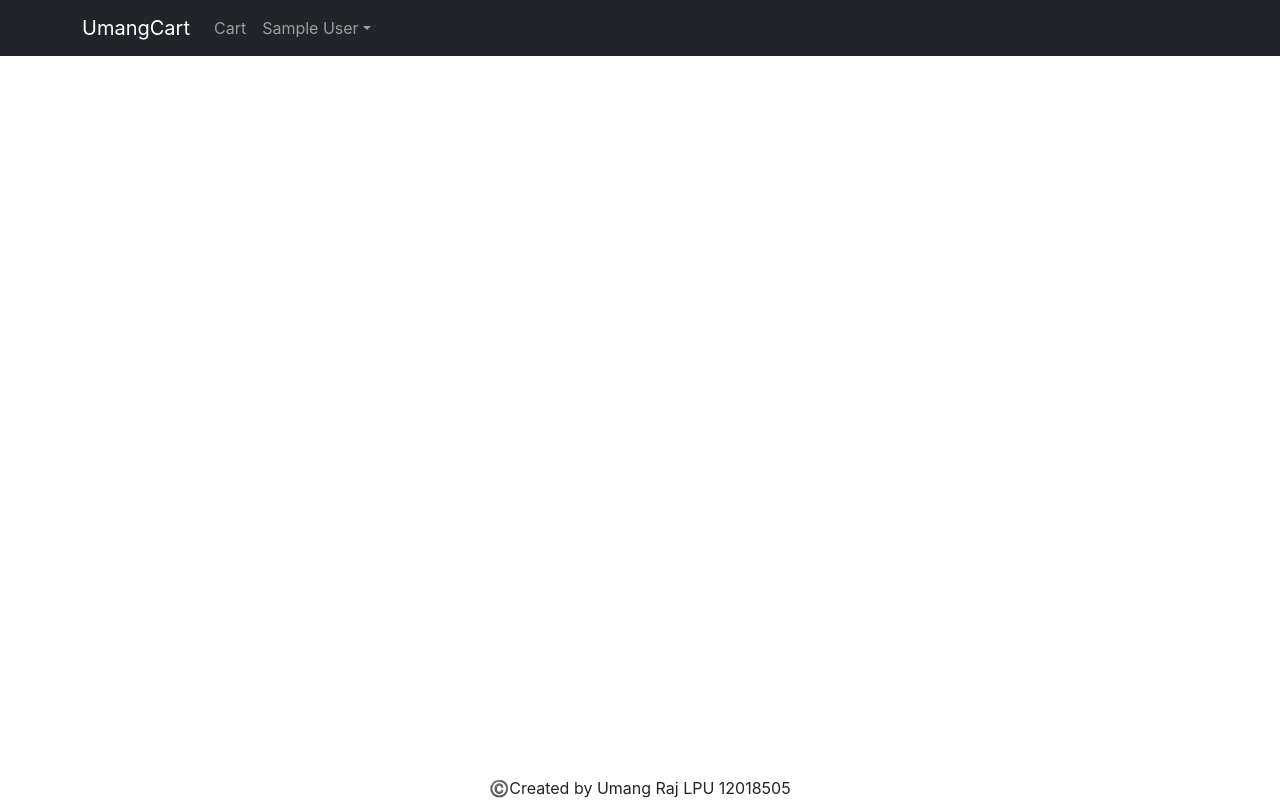
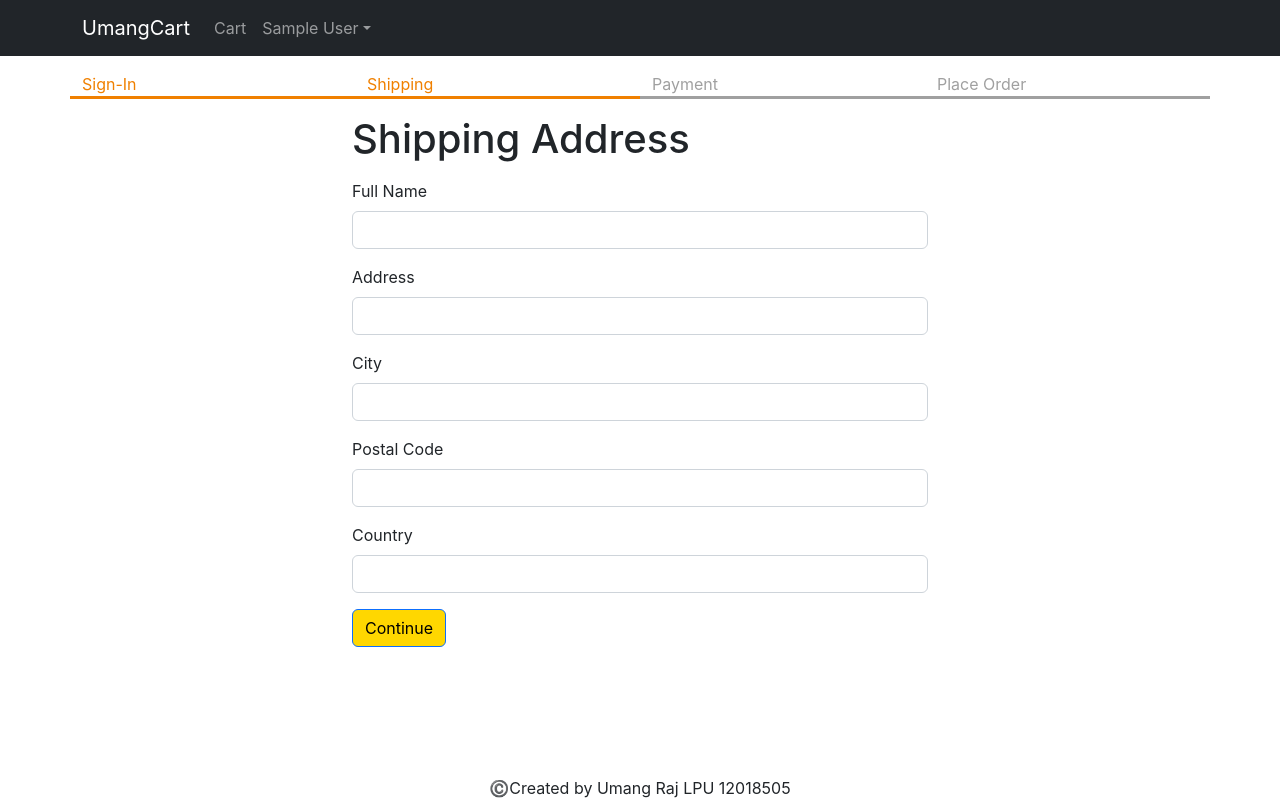
Before and after one commit to Umang7725/mern--eCommerce-Website, a React (Create React App) app in the folder UmangCart/frontend/: page /shipping in a window 1280 px wide. Built offline with nearby package versions, Linux system fonts and the light colour scheme; sample sign-in values are in the browser's storage.

Commit message:
Day-24 Created Shipping screen

```diff
--- a/UmangCart/frontend/src/App.js
+++ b/UmangCart/frontend/src/App.js
@@ -17,6 +17,7 @@
 import { Store } from './Store';
 import CartScreen from './screens/CartScreen';
 import SigninScreen from './screens/SigninScreen';
+import ShippingAddressScreen from './screens/ShippingAddressScreen';
 
 
 function App() {
@@ -28,6 +29,7 @@
   const signoutHandler = () => {
     ctxDispatch({ type: 'USER_SIGNOUT' });
     localStorage.removeItem('userInfo');
+    localStorage.removeItem('shippingAddress');
   };
 
   return (
@@ -84,6 +86,7 @@
           <Route path='/product/:slug' element ={<ProductScreen/>} />
           <Route path="/cart" element={<CartScreen />} />
           <Route path="/signin" element={<SigninScreen />} />
+          <Route path="/shipping" element={<ShippingAddressScreen />}/>
           <Route path='/' element={<HomeScreen/>} />
         </Routes>
         </Container>
--- a/UmangCart/frontend/src/Store.js
+++ b/UmangCart/frontend/src/Store.js
@@ -8,6 +8,9 @@
   : null,
 
   cart: {
+    shippingAddress: localStorage.getItem('shippingAddress')
+    ? JSON.parse(localStorage.getItem('shippingAddress'))
+    : {},
     cartItems: localStorage.getItem('cartItems')
       ? JSON.parse(localStorage.getItem('cartItems'))
       : [],
@@ -49,6 +52,18 @@
         return {
           ...state,
           userInfo: null,
+          cart: {
+            cartItems: [],
+            shippingAddress: {},
+          },
+        };
+      case 'SAVE_SHIPPING_ADDRESS':
+        return {
+          ...state,
+          cart: {
+            ...state.cart,
+            shippingAddress: action.payload,
+          },
         };
 
     default:
--- /dev/null
+++ b/UmangCart/frontend/src/components/CheckoutSteps.js
@@ -0,0 +1,14 @@
+import React from 'react';
+import Row from 'react-bootstrap/Row';
+import Col from 'react-bootstrap/Col';
+
+export default function CheckoutSteps(props) {
+  return (
+    <Row className="checkout-steps">
+      <Col className={props.step1 ? 'active' : ''}>Sign-In</Col>
+      <Col className={props.step2 ? 'active' : ''}>Shipping</Col>
+      <Col className={props.step3 ? 'active' : ''}>Payment</Col>
+      <Col className={props.step4 ? 'active' : ''}>Place Order</Col>
+    </Row>
+  );
+}
--- a/UmangCart/frontend/src/index.css
+++ b/UmangCart/frontend/src/index.css
@@ -70,3 +70,13 @@
 .small-container {
   max-width: 600px;
 }
+
+
+.checkout-steps > div {
+  border-bottom: 0.2rem solid #a0a0a0;
+  color: #a0a0a0;
+}
+.checkout-steps > div.active {
+  border-bottom: 0.2rem solid #f08000;
+  color: #f08000;
+}
--- /dev/null
+++ b/UmangCart/frontend/src/screens/ShippingAddressScreen.jsx
@@ -0,0 +1,111 @@
+import React, { useContext, useEffect, useState } from 'react';
+import { Helmet } from 'react-helmet-async';
+import Form from 'react-bootstrap/Form';
+import Button from 'react-bootstrap/Button';
+import { useNavigate } from 'react-router-dom';
+import { Store } from '../Store';
+import CheckoutSteps from '../components/CheckoutSteps';
+
+export default function ShippingAddressScreen() {
+  const navigate = useNavigate();
+  const { state, dispatch: ctxDispatch } = useContext(Store);
+  const {
+    userInfo,
+    cart: { shippingAddress },
+  } = state;
+  const [fullName, setFullName] = useState(shippingAddress.fullName || '');
+  const [address, setAddress] = useState(shippingAddress.address || '');
+  const [city, setCity] = useState(shippingAddress.city || '');
+  const [postalCode, setPostalCode] = useState(
+    shippingAddress.postalCode || ''
+  );
+  useEffect(() => {
+    if (!userInfo) {
+      navigate('/signin?redirect=/shipping');
+    }
+  }, [userInfo, navigate]);
+  const [country, setCountry] = useState(shippingAddress.country || '');
+  const submitHandler = (e) => {
+    e.preventDefault();
+    ctxDispatch({
+      type: 'SAVE_SHIPPING_ADDRESS',
+      payload: {
+        fullName,
+        address,
+        city,
+        postalCode,
+        country,
+      },
+    });
+    localStorage.setItem(
+      'shippingAddress',
+      JSON.stringify({
+        fullName,
+        address,
+        city,
+        postalCode,
+        country,
+      })
+    );
+    navigate('/payment');
+  };
+  return (
+    <div>
+      <Helmet>
+        <title>Shipping Address</title>
+      </Helmet>
+
+      <CheckoutSteps step1 step2></CheckoutSteps>
+      <div className="container small-container">
+        <h1 className="my-3">Shipping Address</h1>
+        <Form onSubmit={submitHandler}>
+          <Form.Group className="mb-3" controlId="fullName">
+            <Form.Label>Full Name</Form.Label>
+            <Form.Control
+              value={fullName}
+              onChange={(e) => setFullName(e.target.value)}
+              required
+            />
+          </Form.Group>
+          <Form.Group className="mb-3" controlId="address">
+            <Form.Label>Address</Form.Label>
+            <Form.Control
+              value={address}
+              onChange={(e) => setAddress(e.target.value)}
+              required
+            />
+          </Form.Group>
+          <Form.Group className="mb-3" controlId="city">
+            <Form.Label>City</Form.Label>
+            <Form.Control
+              value={city}
+              onChange={(e) => setCity(e.target.value)}
+              required
+            />
+          </Form.Group>
+          <Form.Group className="mb-3" controlId="postalCode">
+            <Form.Label>Postal Code</Form.Label>
+            <Form.Control
+              value={postalCode}
+              onChange={(e) => setPostalCode(e.target.value)}
+              required
+            />
+          </Form.Group>
+          <Form.Group className="mb-3" controlId="country">
+            <Form.Label>Country</Form.Label>
+            <Form.Control
+              value={country}
+              onChange={(e) => setCountry(e.target.value)}
+              required
+            />
+          </Form.Group>
+          <div className="mb-3">
+            <Button variant="primary" type="submit">
+              Continue
+            </Button>
+          </div>
+        </Form>
+      </div>
+    </div>
+  );
+}
```
Also changed, not shown: 2 other files (tests, documents, lock files or other folders).
